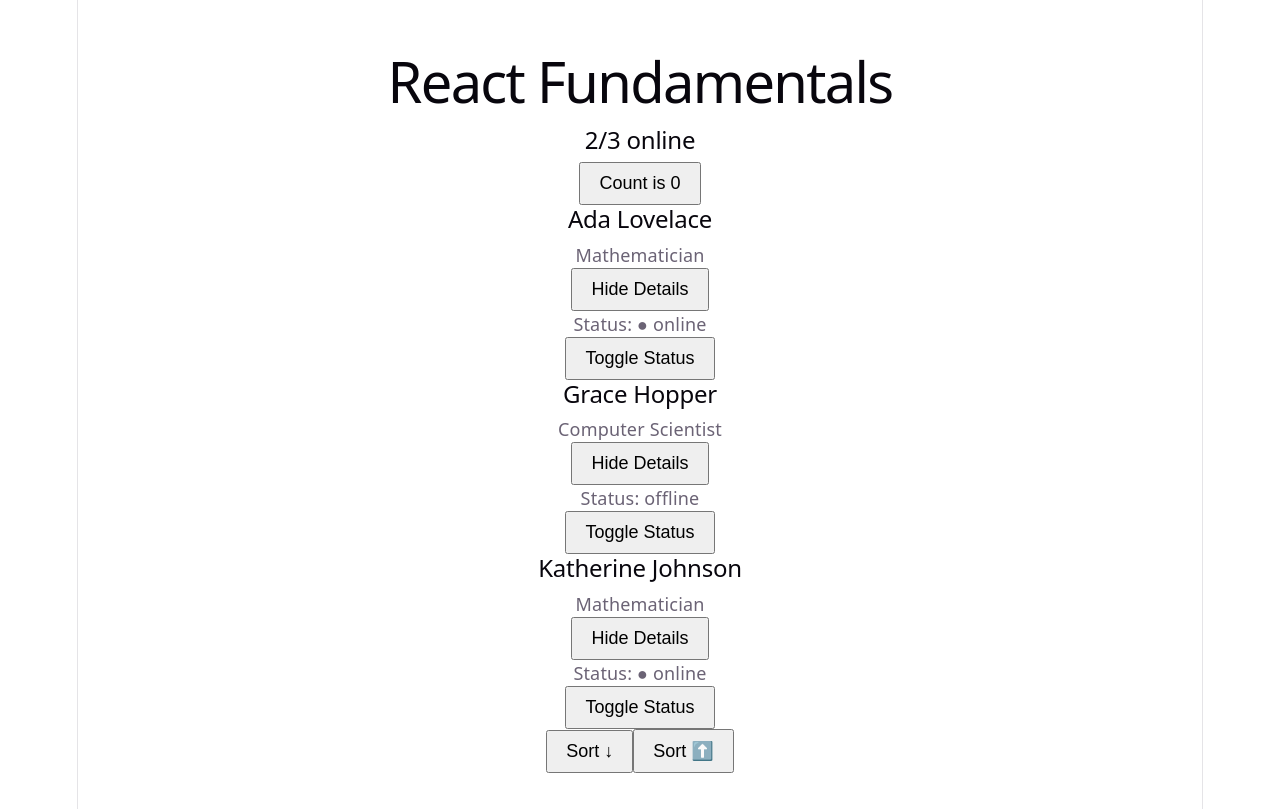
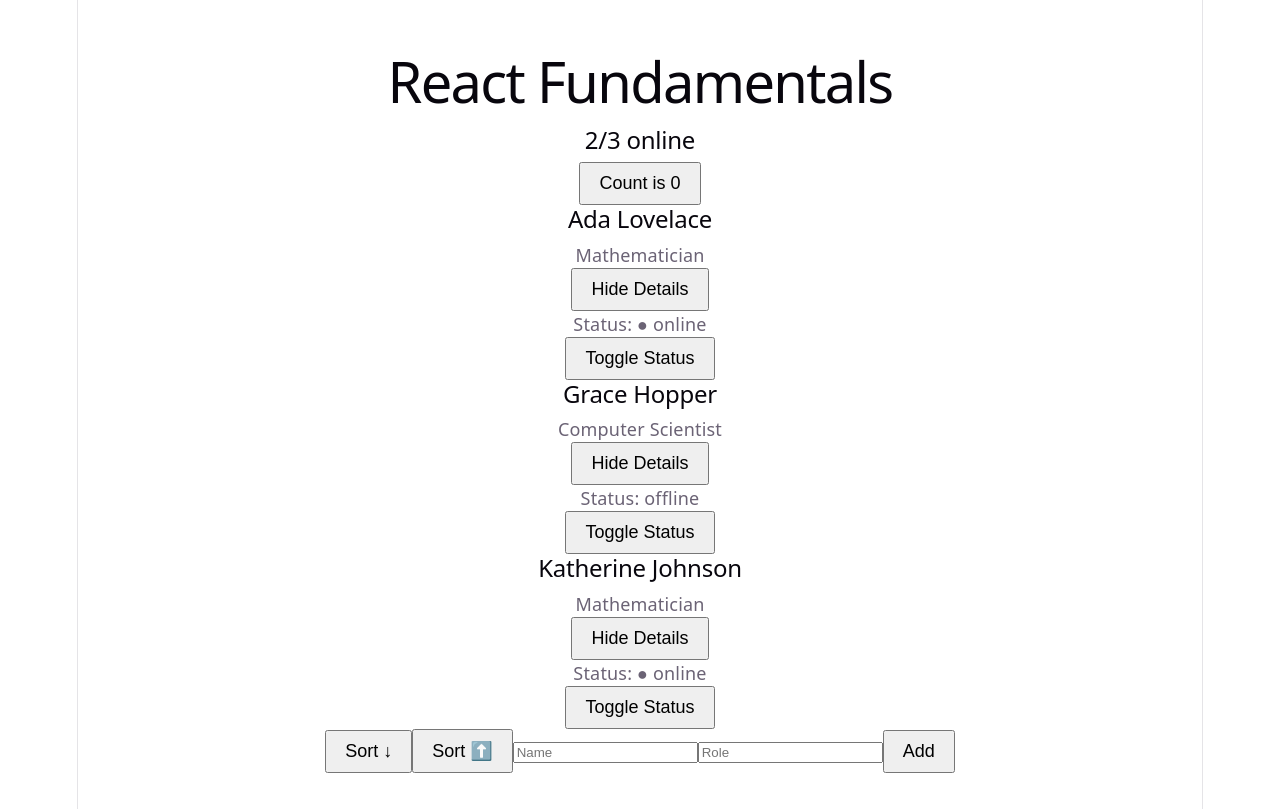
Before and after one commit to nnetraga97/react-fundamentals, a React (Vite) app in the folder 05-react-fundamentals/: page / in a window 1280 px wide. Built offline with nearby package versions, Linux system fonts and the light colour scheme.

Commit message:
ProfileCard with toggle, derived online count, keys experiment

```diff
--- a/05-react-fundamentals/src/App.jsx
+++ b/05-react-fundamentals/src/App.jsx
@@ -4,6 +4,8 @@
 
 function App() {
   const [count, setCount] = useState(0)
+  const [name, setName] = useState('')
+  const [role, setRole] = useState('')
   const [users, setUsers] = useState([
     { name: "Ada Lovelace", role: "Mathematician", isOnline: true },
     { name: "Grace Hopper", role: "Computer Scientist", isOnline: false },
@@ -12,12 +14,28 @@
   const toggleOnline = (name) => {
     setUsers(users.map(u => u.name === name ? { ...u, isOnline: !u.isOnline } : u))
   }
+  const [error, setError] = useState(null);
+  function handleSubmit(e){
+    e.preventDefault();
+    if(name.trim() === '' || role.trim() === '') {
+      setError('Name and role are required');
+      return;
+    }
+    if(users.some(u => u.name === name.trim())) {
+      setError('User with this name already exists');
+      return;
+    }
+    setError(null);
+    setUsers([...users, { name, role, isOnline: false }]);
+    setName('');
+    setRole('');
+  }
   return (
     <main>
       <h1>React Fundamentals</h1>
       <h2>{users.filter(u => u.isOnline).length}/{users.length} online</h2>
       <button onClick={() => setCount(count + 1)}>Count is {count}</button>
-      {users.map((u,i) => <ProfileCard key={u.name} name={u.name} role={u.role} isOnline={u.isOnline} onToggle={() => toggleOnline(u.name)} />)}
+      {users.map((u) => <ProfileCard key={u.name} name={u.name} role={u.role} isOnline={u.isOnline} onToggle={() => toggleOnline(u.name)} />)}
       <button onClick={() => setUsers([...users].toSorted((a, b) => a.name.localeCompare(b.name)).toReversed())}>
   Sort ↓
 </button>
@@ -25,6 +43,13 @@
   Sort ⬆️
 </button>
       {/* Lesson assignments render below */}
+
+      <forrm onSubmit={handleSubmit}>
+              <input value={name} onChange={(e) => setName(e.target.value)} type="text" placeholder="Name" />
+      <input value={role} onChange={(e) => setRole(e.target.value)} type="text" placeholder="Role" />
+      {error && <p style={{ color: 'red' }}>{error}</p>}
+
+        <button type="submit" onClick={handleSubmit}>Add</button> </forrm>
     </main>
   )
 }
```
